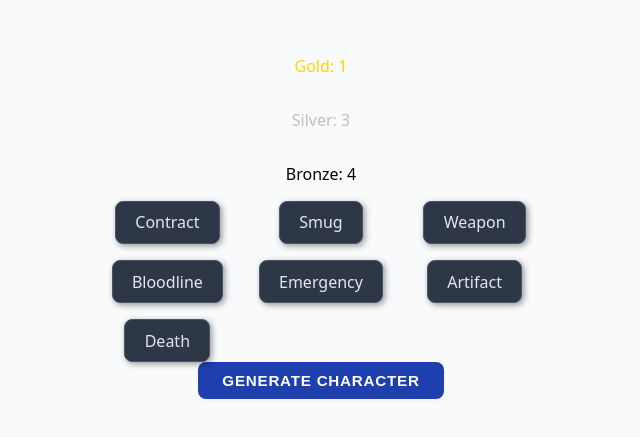
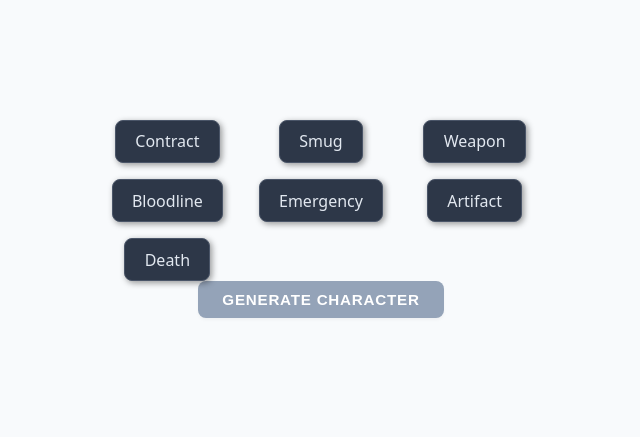
Before and after one commit to Mizu0025/Accidental-Magical-Girl-Build-Generator, a React (Vite) app: page / in a window 1280 px wide. Shown: the part 169-606 px from the top of the page, without its empty margins (339-979 px from the left). Built offline with nearby package versions, Linux system fonts and the light colour scheme.

Commit message:
hide currency if no character generated

```diff
--- a/src/currency/style.css
+++ b/src/currency/style.css
@@ -1,8 +1,11 @@
 .currency-display {
   display: flex;
-  flex-direction: column;
+  flex-direction: row;
+  gap: 1.5rem;
   align-items: center;
   justify-content: center;
+  padding: 0.75rem 1.5rem;
+  background-color: #f8fafc;
 }
 
 .currency-display p:first-child {
@@ -14,5 +17,5 @@
 }
 
 .currency-display p:last-child {
-  color: bronze;
+  color: sandybrown;
 }
--- a/src/form/index.tsx
+++ b/src/form/index.tsx
@@ -15,7 +15,7 @@ const generateCharacterRolls = (): number[] => {
 
 const Form = () => {
   const [diceRolls, setDiceRolls] = useState<number[]>([]);
-  const [selectedOrigin, setSelectedOrigin] = useState<OriginName>('Contract');
+  const [selectedOrigin, setSelectedOrigin] = useState<OriginName>();
 
   const handleClick = () => {
     const newRolls = generateCharacterRolls();
@@ -25,7 +25,7 @@ const Form = () => {
 
   return (
     <div className="form-container">
-      <MagicalCurrency origin={selectedOrigin} />
+      {displayResults && !!selectedOrigin && <MagicalCurrency origin={selectedOrigin} />}
       <Origin onSelect={setSelectedOrigin} />
       <div className="button-wrapper">
         <button onClick={handleClick} disabled={!selectedOrigin}>Generate Character</button>
```
